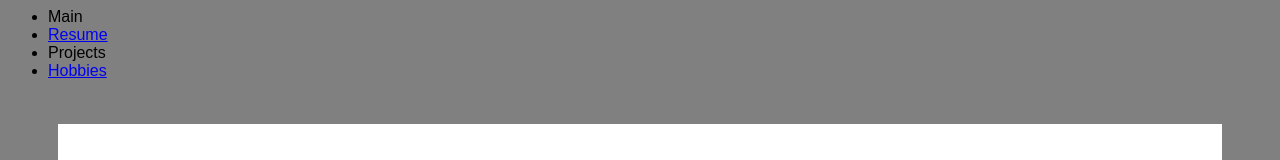
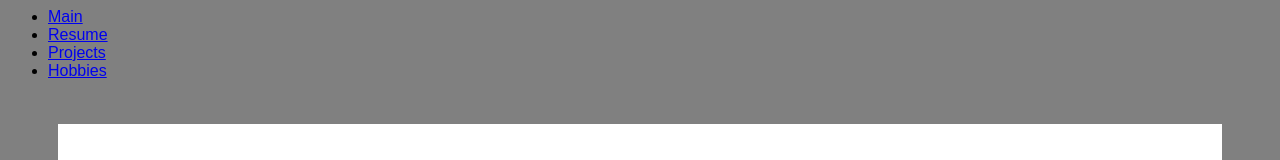
Before and after one commit to kkraus94/kkraus94.github.io, a plain HTML site: page index.html in a window 1280 px wide. Shown: the top 160 px of the page. Drawn offline with Linux system fonts and the light colour scheme.

Commit message:
activated links in index and resume

```diff
--- a/index.html
+++ b/index.html
@@ -11,9 +11,9 @@
 
    <div class= "nav">
        <ul>
-       <li>Main</li>
+       <li><a href= "index.html">Main</a></li>
        <li><a href="resume.html">Resume</a></li>
-       <li>Projects</li>
+       <li><a href= "projects.html">Projects</a></li>
        <li><a href= "hobbies.html">Hobbies</a></li>
    </ul>
    </div>
```
Also changed, not shown: resume.html (+2 -2 lines).
